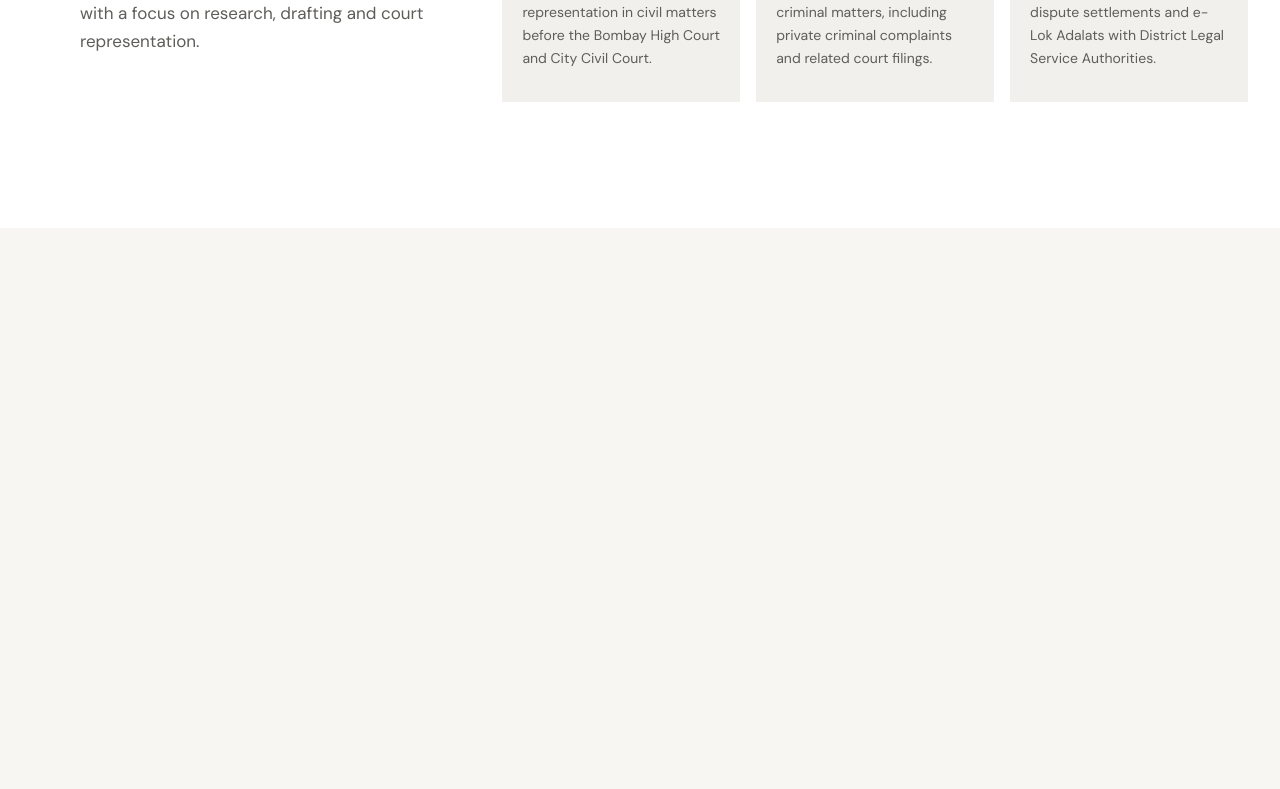
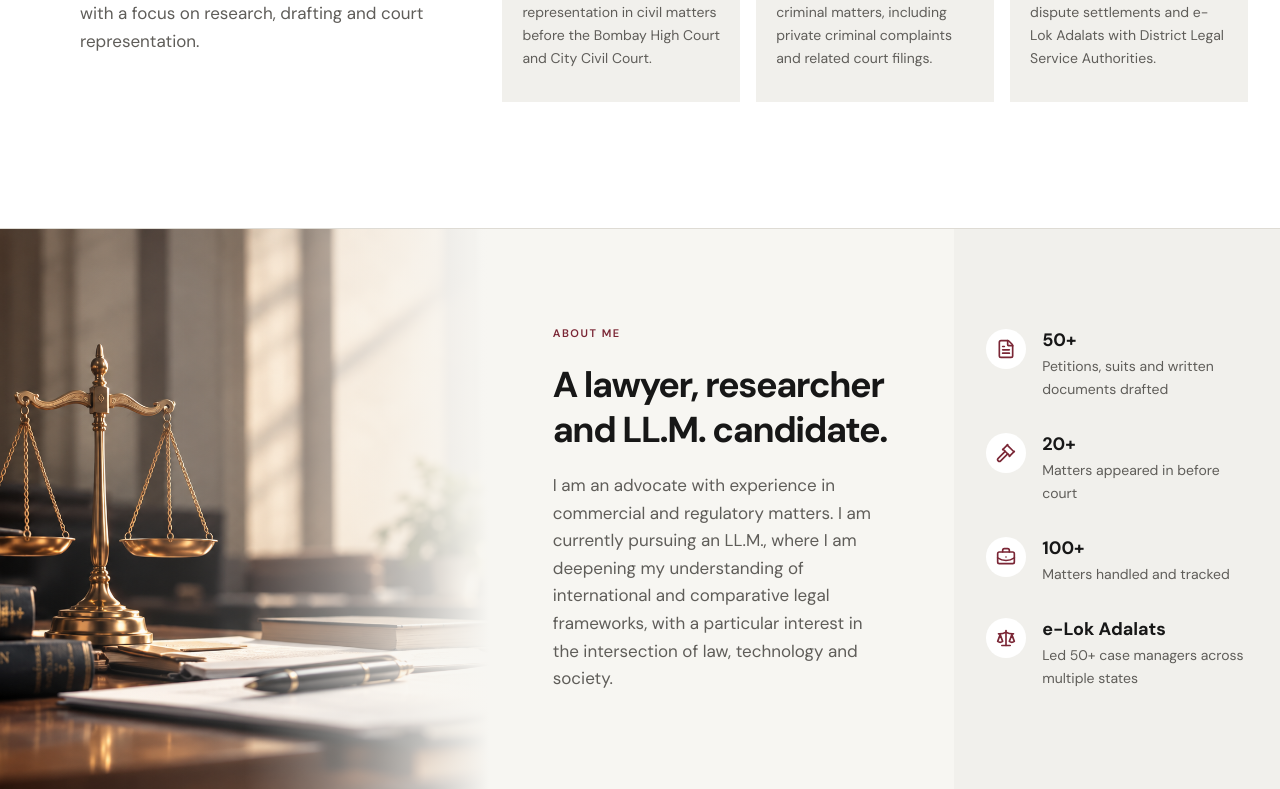
Before and after one commit to saurabh-uchil/PortfolioApp, a Next.js app: page / in a window 1280 px wide. Shown: the part 1005-1794 px from the top of the page. Before the commit the page ends 1233 px from the top, so only its background shows below. Built offline with nearby package versions, Linux system fonts and the light colour scheme.

Commit message:
Added the About Section

```diff
--- /dev/null
+++ b/app/components/About/About.data.ts
@@ -0,0 +1,39 @@
+import {
+  BriefcaseBusiness,
+  FileText,
+  Gavel,
+  Scale,
+} from "lucide-react";
+
+export const aboutContent = {
+  eyebrow: "About Me",
+
+  title:
+    "A lawyer, researcher and LL.M. candidate.",
+
+  description:
+    "I am an advocate with experience in commercial and regulatory matters. I am currently pursuing an LL.M., where I am deepening my understanding of international and comparative legal frameworks, with a particular interest in the intersection of law, technology and society.",
+} as const;
+
+export const aboutStats = [
+  {
+    value: "50+",
+    label: "Petitions, suits and written documents drafted",
+    icon: FileText,
+  },
+  {
+    value: "20+",
+    label: "Matters appeared in before court",
+    icon: Gavel,
+  },
+  {
+    value: "100+",
+    label: "Matters handled and tracked",
+    icon: BriefcaseBusiness,
+  },
+  {
+    value: "e-Lok Adalats",
+    label: "Led 50+ case managers across multiple states",
+    icon: Scale,
+  },
+] as const;
--- /dev/null
+++ b/app/components/About/About.tsx
@@ -0,0 +1,16 @@
+import { AboutImage } from "./Image/Image";
+import { AboutIntro } from "./Intro/Intro";
+import { AboutStats } from "./Stats/Stats";
+import { aboutStyles } from "./styles";
+
+export function About() {
+  return (
+    <section id="about" className={aboutStyles.section}>
+      <div className={aboutStyles.container}>
+        <AboutImage />
+        <AboutIntro />
+        <AboutStats />
+      </div>
+    </section>
+  );
+}
--- /dev/null
+++ b/app/components/About/Image/Image.tsx
@@ -0,0 +1,14 @@
+import { aboutImageStyles } from "./styles";
+
+export function AboutImage() {
+  return (
+    <div className={aboutImageStyles.wrapper}>
+      <div className={aboutImageStyles.image} />
+
+      <div
+        className={aboutImageStyles.fade}
+        aria-hidden="true"
+      />
+    </div>
+  );
+}
--- /dev/null
+++ b/app/components/About/Image/styles.ts
@@ -0,0 +1,8 @@
+export const aboutImageStyles = {
+  wrapper: "relative min-h-[420px] overflow-hidden",
+
+  image:
+    "absolute inset-0 bg-cover bg-center bg-no-repeat bg-[url('/assets/law.png')]",
+
+  fade: "absolute inset-0 bg-gradient-to-r from-transparent via-background/15 to-background",
+} as const;
--- /dev/null
+++ b/app/components/About/Intro/Intro.tsx
@@ -0,0 +1,20 @@
+import { aboutContent } from "../About.data";
+import { aboutIntroStyles } from "./styles";
+
+export function AboutIntro() {
+  return (
+    <div className={aboutIntroStyles.wrapper}>
+      <p className={aboutIntroStyles.eyebrow}>
+        {aboutContent.eyebrow}
+      </p>
+
+      <h2 className={aboutIntroStyles.title}>
+        {aboutContent.title}
+      </h2>
+
+      <p className={aboutIntroStyles.description}>
+        {aboutContent.description}
+      </p>
+    </div>
+  );
+}
--- /dev/null
+++ b/app/components/About/Intro/styles.ts
@@ -0,0 +1,13 @@
+export const aboutIntroStyles = {
+  wrapper:
+    "flex flex-col justify-center px-6 py-16 sm:px-12 lg:px-16",
+
+  eyebrow:
+    "text-eyebrow font-semibold uppercase tracking-[0.14em] text-accent",
+
+  title:
+    "mt-5 max-w-lg font-sans text-2xl font-bold leading-tight tracking-[-0.04em] text-text-primary sm:text-3xl lg:text-4xl",
+
+  description:
+    "mt-5 max-w-lg text-body leading-relaxed text-text-secondary sm:text-body-large",
+} as const;
--- /dev/null
+++ b/app/components/About/Stats/Stats.tsx
@@ -0,0 +1,36 @@
+import { aboutStats } from "../About.data";
+import { aboutStatsStyles } from "./styles";
+
+export function AboutStats() {
+  return (
+    <div className={aboutStatsStyles.wrapper}>
+      {aboutStats.map((stat) => {
+        const Icon = stat.icon;
+
+        return (
+          <div
+            key={stat.value}
+            className={aboutStatsStyles.stat}
+          >
+            <div className={aboutStatsStyles.iconWrapper}>
+              <Icon
+                className={aboutStatsStyles.icon}
+                aria-hidden="true"
+              />
+            </div>
+
+            <div className={aboutStatsStyles.content}>
+              <p className={aboutStatsStyles.value}>
+                {stat.value}
+              </p>
+
+              <p className={aboutStatsStyles.label}>
+                {stat.label}
+              </p>
+            </div>
+          </div>
+        );
+      })}
+    </div>
+  );
+}
--- /dev/null
+++ b/app/components/About/Stats/styles.ts
@@ -0,0 +1,22 @@
+export const aboutStatsStyles = {
+  wrapper:
+    "flex flex-col justify-center gap-8 bg-surface-muted px-6 py-12 sm:px-10 lg:px-8",
+
+  stat:
+    "flex items-start gap-4",
+
+  iconWrapper:
+    "flex size-10 shrink-0 items-center justify-center rounded-full bg-surface",
+
+  icon:
+    "size-5 text-accent",
+
+  content:
+    "min-w-0",
+
+  value:
+    "font-sans text-lg font-bold leading-tight text-text-primary",
+
+  label:
+    "mt-1 max-w-xs text-small leading-relaxed text-text-secondary",
+} as const;
--- /dev/null
+++ b/app/components/About/styles.ts
@@ -0,0 +1,7 @@
+export const aboutStyles = {
+  section:
+    "w-full border-t border-border bg-background",
+
+  container:
+    "grid w-full grid-cols-1 lg:grid-cols-[1.05fr_1fr_0.7fr] lg:min-h-[560px]",
+} as const;
--- a/app/page.tsx
+++ b/app/page.tsx
@@ -1,3 +1,4 @@
+import {About} from "./components/About/About";
 import { Hero } from "./components/Hero/Hero";
 import { Navbar } from "./components/Navbar/Navbar";
 import {PracticeAreas} from "./components/PracticeAreas/PracticeAreas";
@@ -8,6 +9,7 @@ export default function Home() {
       <Navbar />
       <Hero />
       <PracticeAreas />
+      <About />
     </main>
   );
 }
```
Also changed, not shown: public/assets/hero.png (deleted), public/assets/law.png (added).
